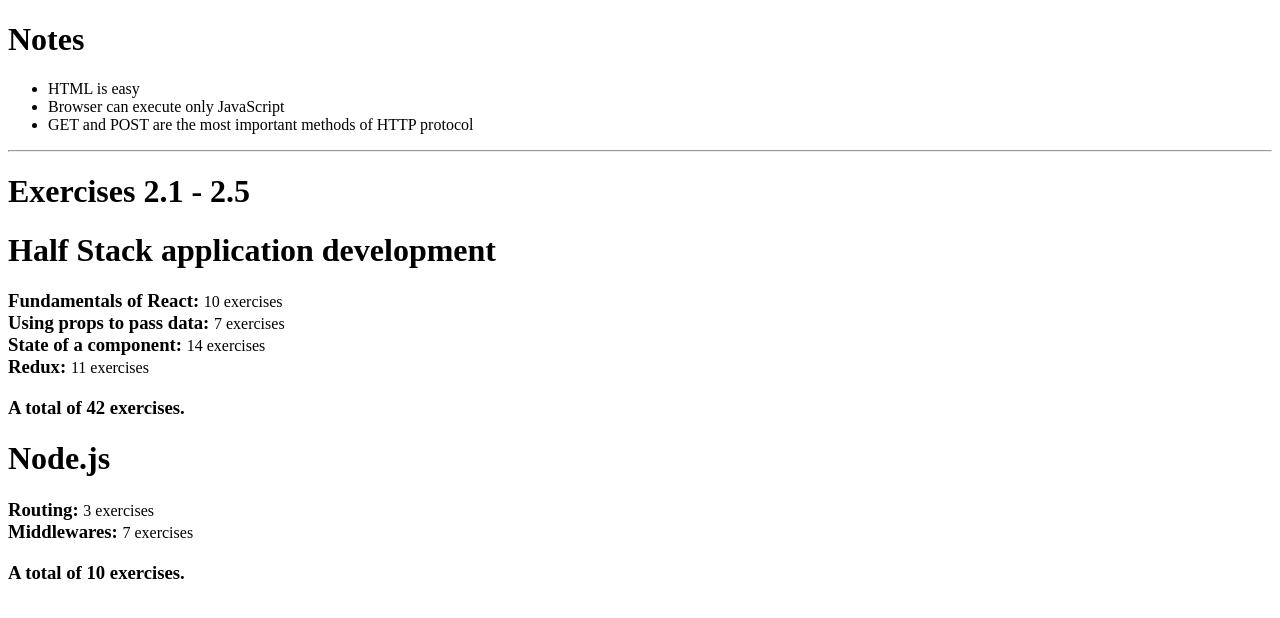
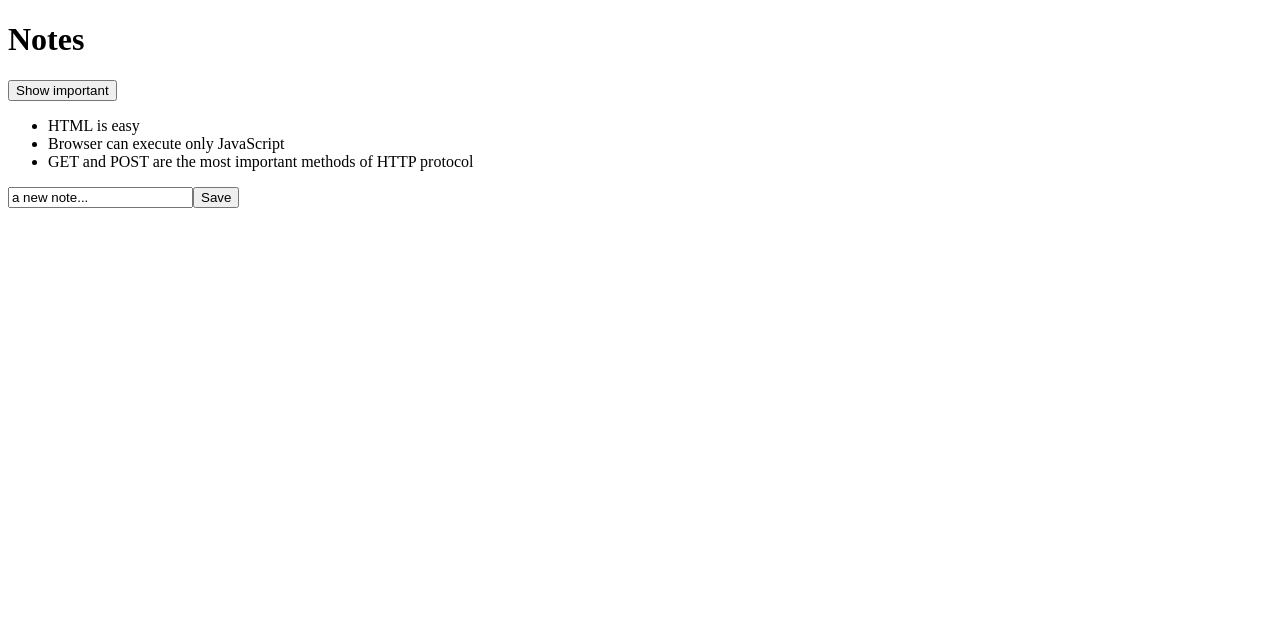
Before and after one commit to MasReed/full-stack-open-2021, a React (Create React App) app in the folder part2/: page / in a window 1280 px wide. Shown: the top 618 px of the page. Built offline with nearby package versions, Linux system fonts and the light colour scheme.

Commit message:
Restructure folders, conditional rendering

```diff
--- a/part2/src/a/App.jsx
+++ /dev/null
@@ -1,42 +0,0 @@
-import React from 'react';
-import Note from './Note.jsx';
-
-// Main App
-const App = () => {
-
-    // Temp Data
-    const notes = [
-      {
-        id: 1,
-        content: 'HTML is easy',
-        date: '2019-05-30T17:30:31.098Z',
-        important: false
-      },
-      {
-        id: 2,
-        content: 'Browser can execute only JavaScript',
-        date: '2019-05-30T18:39:34.091Z',
-        important: true
-      },
-      {
-        id: 3,
-        content: 'GET and POST are the most important methods of HTTP protocol',
-        date: '2019-05-30T19:20:14.298Z',
-        important: true
-      }
-  ];
-
-    // Items to render
-    return (
-        <div>
-            <h1>Notes</h1>
-            <ul>
-                {notes.map( note =>
-                    <Note key={note.id} note={note} />
-                )}
-            </ul>
-        </div>
-    );
-}
-
-export default App;
--- /dev/null
+++ b/part2/src/example/App.jsx
@@ -0,0 +1,79 @@
+import React, { useState } from 'react';
+import Note from './Note.jsx';
+
+// Main App
+const App = () => {
+
+    // Temp Data
+    const tempNotes = [
+      {
+        id: 1,
+        content: 'HTML is easy',
+        date: '2019-05-30T17:30:31.098Z',
+        important: false
+      },
+      {
+        id: 2,
+        content: 'Browser can execute only JavaScript',
+        date: '2019-05-30T18:39:34.091Z',
+        important: true
+      },
+      {
+        id: 3,
+        content: 'GET and POST are the most important methods of HTTP protocol',
+        date: '2019-05-30T19:20:14.298Z',
+        important: true
+      }
+    ];
+
+    // Stateful Data
+    const [ notes, setNotes ] = useState(tempNotes);
+    const [ newNote, setNewNote ] = useState('a new note...');
+    const [ showAll, setShowAll ] = useState(true);
+
+    // User saves new note
+    const addNote = (event) => {
+        event.preventDefault();
+        const noteObject = {
+            content: newNote,
+            date: new Date().toISOString(),
+            important: Math.random() < 0.5,
+            id: notes.length + 1,
+        }
+        setNotes(notes.concat(noteObject));
+        setNewNote('');
+    }
+
+    const handleNoteChange = (event) => {
+        console.log(event.target.value);
+        setNewNote(event.target.value);
+    }
+
+    const notesToShow = showAll
+        ? notes
+        : notes.filter( note => note.important === true )
+
+
+    // Items to render
+    return (
+        <div>
+            <h1>Notes</h1>
+            <div>
+                <button onClick={ () => setShowAll(!showAll)}>
+                    Show {showAll ? 'important' : 'all'}
+                </button>
+            </div>
+            <ul>
+                {notesToShow.map( note =>
+                    <Note key={note.id} note={note} />
+                )}
+            </ul>
+            <form onSubmit={addNote}>
+                <input value={newNote} onChange={handleNoteChange}/>
+                <button type='submit'>Save</button>
+            </form>
+        </div>
+    );
+}
+
+export default App;
--- a/part2/src/index.js
+++ b/part2/src/index.js
@@ -1,12 +1,20 @@
 import React from 'react';
 import ReactDOM from 'react-dom';
-import App0 from './a/App.jsx';
-import ExercisesApp from './a/ExercisesApp.jsx';
+import App0 from './example/App.jsx';
+import ExercisesApp from './exercise/a/ExercisesApp.jsx';
 
+// Example
 ReactDOM.render(
   <>
   <App0 />
-  <ExercisesApp />
   </>,
   document.getElementById('root')
 );
+
+// Exercise
+// ReactDOM.render(
+//     <>
+//         <ExercisesApp />
+//     </>,
+//     document.getElementById('root')
+// );
```
Also changed, not shown: part2/src/example/Note.jsx (renamed from part2/src/a/Note.jsx), part2/src/exercise/a/Content.jsx (renamed from part2/src/a/Content.jsx), part2/src/exercise/a/Course.jsx (renamed from part2/src/a/Course.jsx), part2/src/exercise/a/ExercisesApp.jsx (renamed from part2/src/a/ExercisesApp.jsx), part2/src/exercise/a/Header.jsx (renamed from part2/src/a/Header.jsx), part2/src/exercise/a/Part.jsx (renamed from part2/src/a/Part.jsx), part2/src/exercise/a/Total.jsx (renamed from part2/src/a/Total.jsx).
